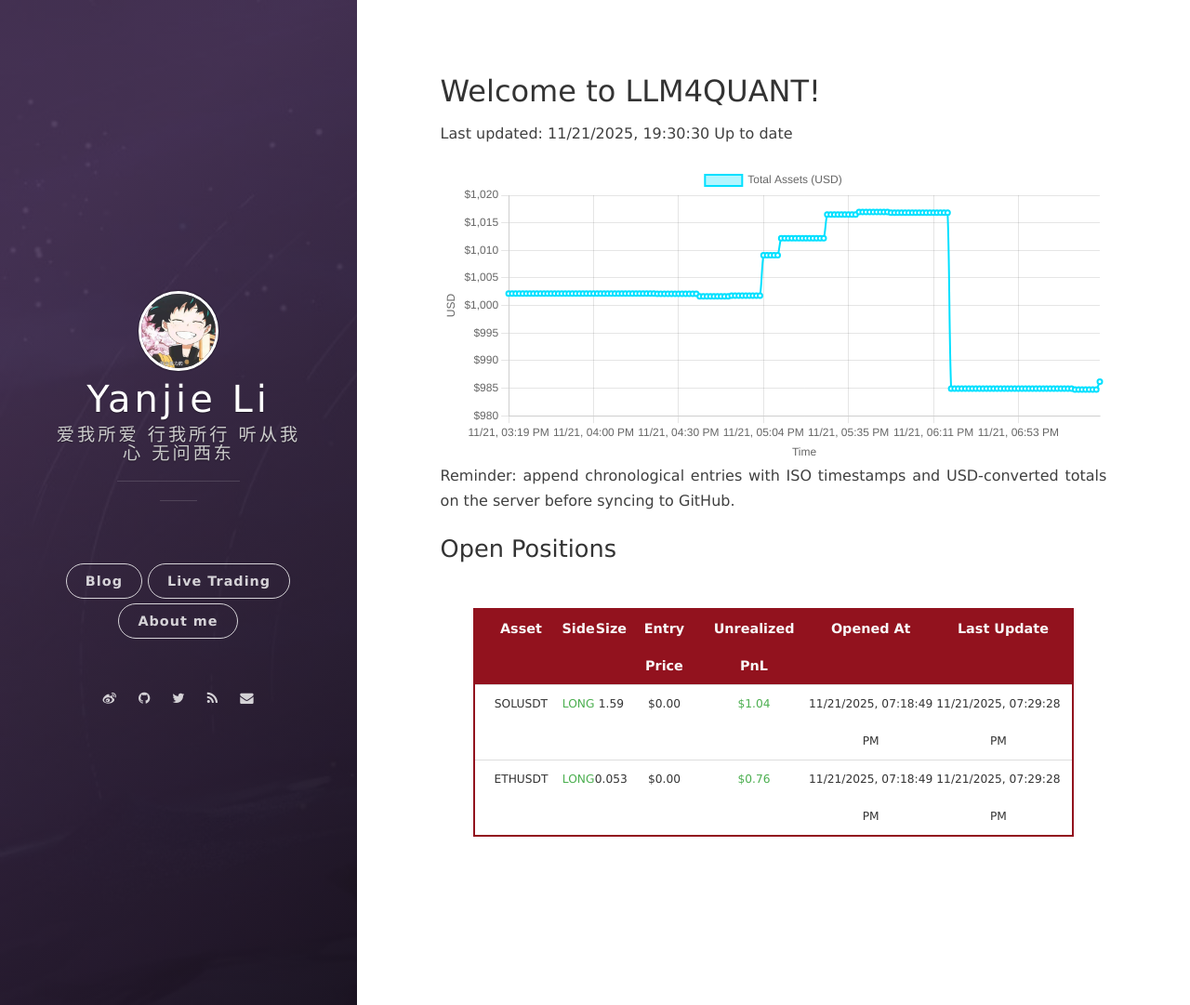
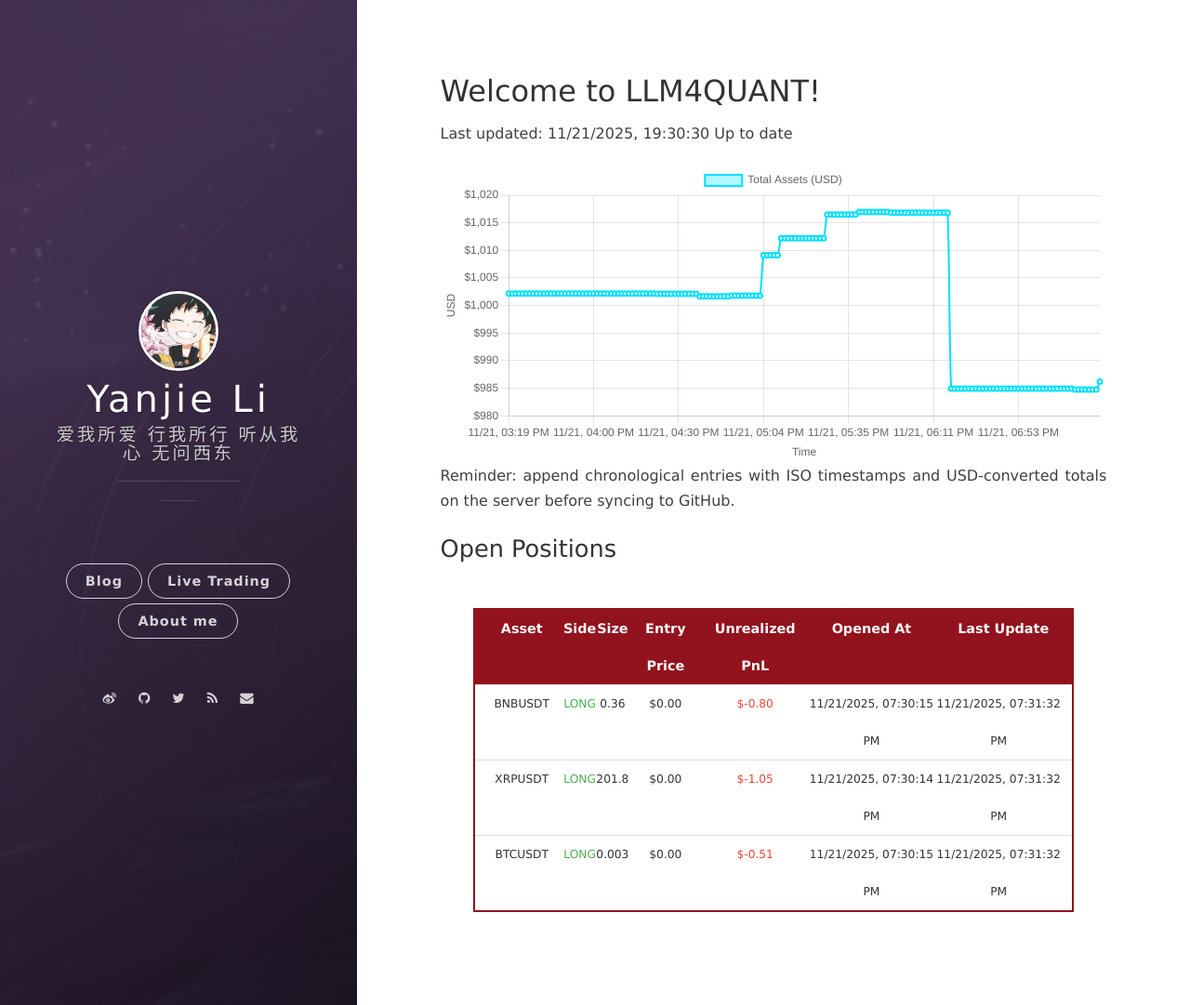
Before and after one commit to leeyegy/leeyegy.github.io, a Jekyll site: the page built from live-trading.html, in a window 1280 px wide and 1081 px high. Shown: the whole window at 93% size. Built offline with Jekyll 4.4.1, drawn with Linux system fonts in a browser that asks for light colours; nearby versions of some CDN libraries.

Commit message:
AccountMonitor: refresh positions 2025-11-22T03:31:32+08:00

```diff
--- a/assets/data/binance/positions.json
+++ b/assets/data/binance/positions.json
@@ -1,20 +1,29 @@
 [
   {
-    "symbol": "SOLUSDT",
+    "symbol": "BNBUSDT",
     "side": "LONG",
-    "size": 1.59,
+    "size": 0.36,
     "entryPrice": 0.0,
-    "unrealizedPnl": 1.03503741,
-    "openedAt": "2025-11-22T03:18:49+08:00",
-    "reportedAt": "2025-11-22T03:29:28+08:00"
+    "unrealizedPnl": -0.80343718,
+    "openedAt": "2025-11-22T03:30:15+08:00",
+    "reportedAt": "2025-11-22T03:31:32+08:00"
   },
   {
-    "symbol": "ETHUSDT",
+    "symbol": "XRPUSDT",
     "side": "LONG",
-    "size": 0.053,
+    "size": 201.8,
     "entryPrice": 0.0,
-    "unrealizedPnl": 0.75993289,
-    "openedAt": "2025-11-22T03:18:49+08:00",
-    "reportedAt": "2025-11-22T03:29:28+08:00"
+    "unrealizedPnl": -1.04936,
+    "openedAt": "2025-11-22T03:30:14+08:00",
+    "reportedAt": "2025-11-22T03:31:32+08:00"
+  },
+  {
+    "symbol": "BTCUSDT",
+    "side": "LONG",
+    "size": 0.003,
+    "entryPrice": 0.0,
+    "unrealizedPnl": -0.5106,
+    "openedAt": "2025-11-22T03:30:15+08:00",
+    "reportedAt": "2025-11-22T03:31:32+08:00"
   }
 ]
```
